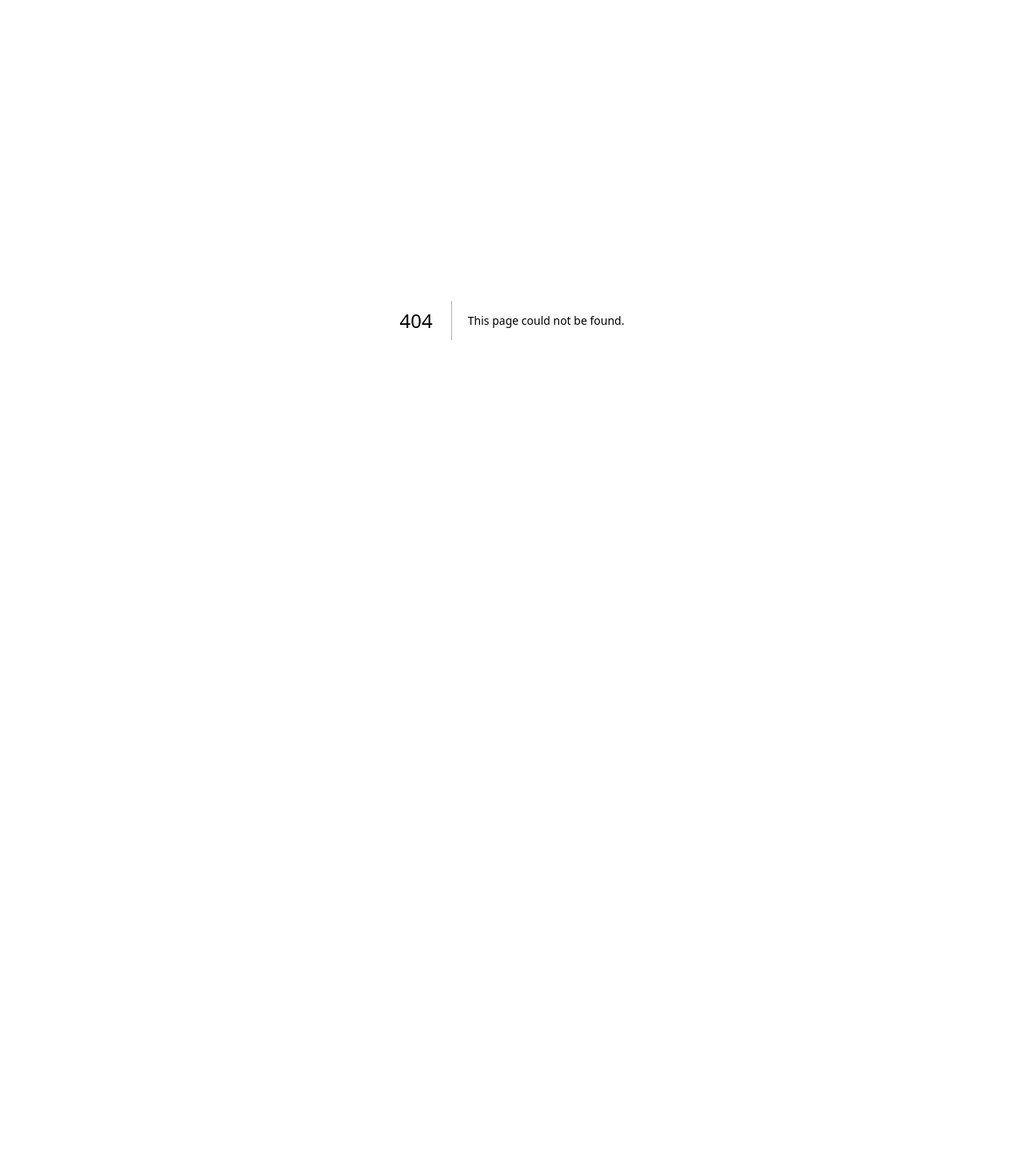
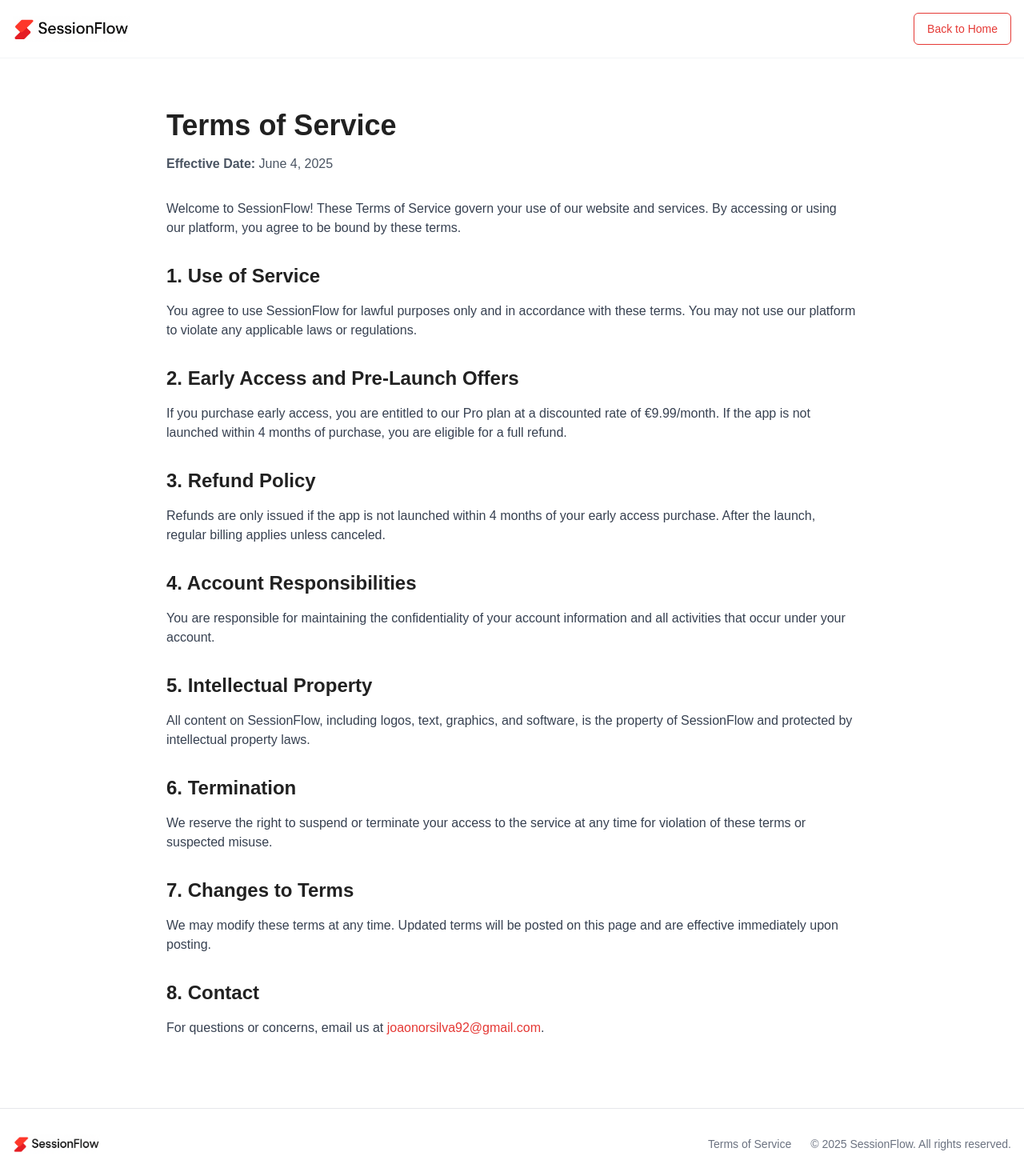
Before and after one commit to jnors/sessionflow, a Next.js app: page /terms-service in a window 1280 px wide. Before the commit this address had no page. Shown: the top 1470 px of the page at 80% size. Before the commit the page ends 800 px from the top, so only its background shows below. Built offline with nearby package versions, Linux system fonts and the light colour scheme.

Commit message:
Added Terms of Service

```diff
--- a/app/page.tsx
+++ b/app/page.tsx
@@ -490,6 +490,9 @@ export default function HomePage() {
               <Link href="/privacy-policy" className="text-gray-500 hover:text-[#E53935] text-sm transition-colors">
                 Privacy Policy
               </Link>
+              <Link href="/terms-service" className="text-gray-500 hover:text-[#E53935] text-sm transition-colors">
+                Terms of Service
+              </Link>
               <p className="text-gray-500 text-sm">© 2025 SessionFlow. All rights reserved.</p>
             </div>
           </div>
--- /dev/null
+++ b/app/terms-service/page.tsx
@@ -0,0 +1,108 @@
+import Image from "next/image"
+import Link from "next/link"
+import { Button } from "@/components/ui/button"
+
+export default function TermsOfServicePage() {
+  return (
+    <div className="min-h-screen bg-white">
+      {/* Header */}
+      <header className="border-b border-gray-100">
+        <div className="container mx-auto px-4 py-4">
+          <div className="flex items-center justify-between">
+            <Link href="/">
+              <Image src="/images/logo.png" alt="SessionFlow Logo" width={180} height={40} className="h-8 w-auto" />
+            </Link>
+            <Link href="/">
+              <Button variant="outline" className="border-[#E53935] text-[#E53935] hover:bg-[#E53935] hover:text-white">
+                Back to Home
+              </Button>
+            </Link>
+          </div>
+        </div>
+      </header>
+
+      {/* Terms of Service Content */}
+      <main className="py-16">
+        <div className="container mx-auto px-4 max-w-4xl">
+          <div className="prose prose-lg max-w-none">
+            <h1 className="text-4xl font-bold text-[#212121] mb-4">Terms of Service</h1>
+            <p className="text-gray-600 mb-8">
+              <strong>Effective Date:</strong> June 4, 2025
+            </p>
+
+            <p className="text-gray-700 mb-6">
+              Welcome to SessionFlow! These Terms of Service govern your use of our website and services. By accessing or using our platform, you agree to be bound by these terms.
+            </p>
+
+            <h2 className="text-2xl font-bold text-[#212121] mt-8 mb-4">1. Use of Service</h2>
+            <p className="text-gray-700 mb-6">
+              You agree to use SessionFlow for lawful purposes only and in accordance with these terms. You may not use our platform to violate any applicable laws or regulations.
+            </p>
+
+            <h2 className="text-2xl font-bold text-[#212121] mt-8 mb-4">2. Early Access and Pre-Launch Offers</h2>
+            <p className="text-gray-700 mb-6">
+              If you purchase early access, you are entitled to our Pro plan at a discounted rate of €9.99/month. If the app is not launched within 4 months of purchase, you are eligible for a full refund.
+            </p>
+
+            <h2 className="text-2xl font-bold text-[#212121] mt-8 mb-4">3. Refund Policy</h2>
+            <p className="text-gray-700 mb-6">
+              Refunds are only issued if the app is not launched within 4 months of your early access purchase. After the launch, regular billing applies unless canceled.
+            </p>
+
+            <h2 className="text-2xl font-bold text-[#212121] mt-8 mb-4">4. Account Responsibilities</h2>
+            <p className="text-gray-700 mb-6">
+              You are responsible for maintaining the confidentiality of your account information and all activities that occur under your account.
+            </p>
+
+            <h2 className="text-2xl font-bold text-[#212121] mt-8 mb-4">5. Intellectual Property</h2>
+            <p className="text-gray-700 mb-6">
+              All content on SessionFlow, including logos, text, graphics, and software, is the property of SessionFlow and protected by intellectual property laws.
+            </p>
+
+            <h2 className="text-2xl font-bold text-[#212121] mt-8 mb-4">6. Termination</h2>
+            <p className="text-gray-700 mb-6">
+              We reserve the right to suspend or terminate your access to the service at any time for violation of these terms or suspected misuse.
+            </p>
+
+            <h2 className="text-2xl font-bold text-[#212121] mt-8 mb-4">7. Changes to Terms</h2>
+            <p className="text-gray-700 mb-6">
+              We may modify these terms at any time. Updated terms will be posted on this page and are effective immediately upon posting.
+            </p>
+
+            <h2 className="text-2xl font-bold text-[#212121] mt-8 mb-4">8. Contact</h2>
+            <p className="text-gray-700 mb-6">
+              For questions or concerns, email us at{" "}
+              <a href="mailto:joaonorsilva92@gmail.com" className="text-[#E53935] hover:underline">
+                joaonorsilva92@gmail.com
+              </a>
+              .
+            </p>
+          </div>
+        </div>
+      </main>
+
+      {/* Footer */}
+      <footer className="py-8 border-t border-gray-200">
+        <div className="container mx-auto px-4">
+          <div className="flex flex-col md:flex-row justify-between items-center">
+            <Link href="/">
+              <Image
+                src="/images/logo.png"
+                alt="SessionFlow Logo"
+                width={150}
+                height={32}
+                className="h-6 w-auto mb-4 md:mb-0"
+              />
+            </Link>
+            <div className="flex flex-col md:flex-row items-center space-y-2 md:space-y-0 md:space-x-6">
+              <Link href="/terms-of-service" className="text-gray-500 hover:text-[#E53935] text-sm transition-colors">
+                Terms of Service
+              </Link>
+              <p className="text-gray-500 text-sm">© 2025 SessionFlow. All rights reserved.</p>
+            </div>
+          </div>
+        </div>
+      </footer>
+    </div>
+  )
+}
```
